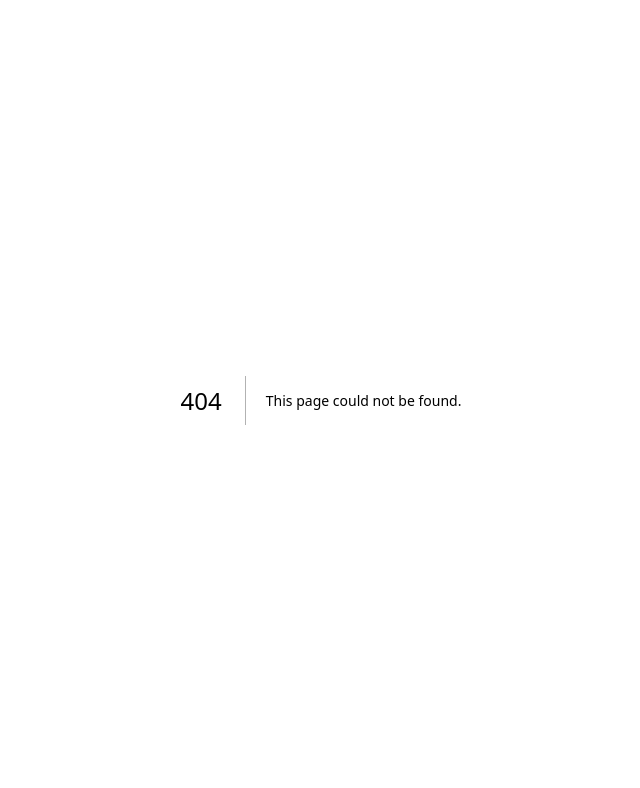
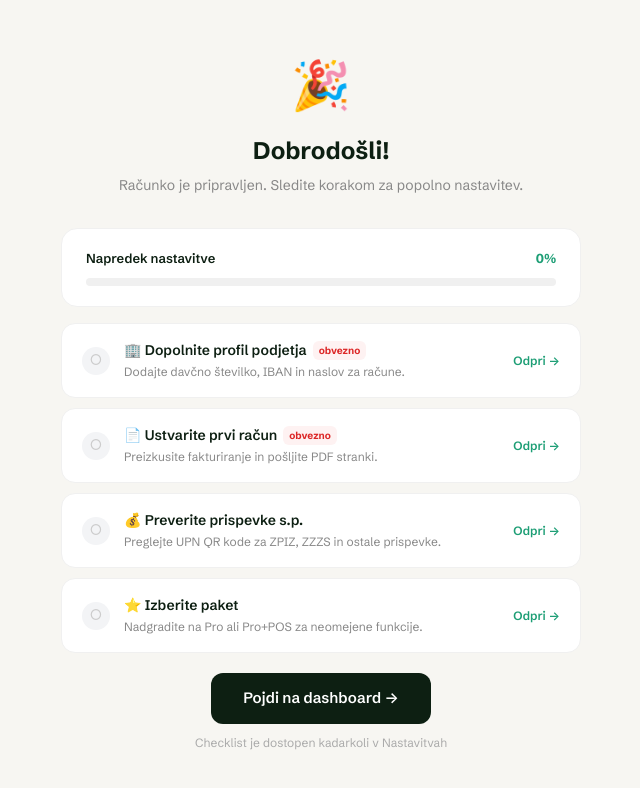
Before and after one commit to mahnicnik/knjigovodja, a Next.js app in the folder apps/web/: page /dobrodosli in a window 1280 px wide. Before the commit this address had no page. Shown: the top 788 px of the page, without its empty margins (319-959 px from the left). Built offline with nearby package versions, Linux system fonts and the light colour scheme; no server answers.

Commit message:
feat: onboarding priporočilo paketa + dobrodošli checklist

```diff
--- /dev/null
+++ b/apps/web/app/dobrodosli/page.tsx
@@ -0,0 +1,164 @@
+'use client'
+import { useEffect, useState } from 'react'
+import { createClient } from '@/lib/supabase'
+import { useRouter } from 'next/navigation'
+import Link from 'next/link'
+
+const CHECKLIST = [
+  {
+    id: 'profil',
+    icon: '🏢',
+    title: 'Dopolnite profil podjetja',
+    desc: 'Dodajte davčno številko, IBAN in naslov za račune.',
+    href: '/nastavitve',
+    required: true,
+  },
+  {
+    id: 'racun',
+    icon: '📄',
+    title: 'Ustvarite prvi račun',
+    desc: 'Preizkusite fakturiranje in pošljite PDF stranki.',
+    href: '/invoices/new',
+    required: true,
+  },
+  {
+    id: 'prispevki',
+    icon: '💰',
+    title: 'Preverite prispevke s.p.',
+    desc: 'Preglejte UPN QR kode za ZPIZ, ZZZS in ostale prispevke.',
+    href: '/prispevki',
+    required: false,
+  },
+  {
+    id: 'narocnina',
+    icon: '⭐',
+    title: 'Izberite paket',
+    desc: 'Nadgradite na Pro ali Pro+POS za neomejene funkcije.',
+    href: '/nastavitve#narocnina',
+    required: false,
+  },
+  {
+    id: 'blagajna',
+    icon: '🖥️',
+    title: 'Nastavite davčno blagajno',
+    desc: 'Naložite FURS certifikat za fiskalizacijo računov.',
+    href: '/nastavitve/blagajna',
+    required: false,
+  },
+]
+
+export default function DobrodosliPage() {
+  const [done, setDone] = useState<string[]>([])
+  const [org, setOrg] = useState<any>(null)
+  const router = useRouter()
+  const supabase = createClient()
+
+  useEffect(() => {
+    async function load() {
+      const { data: { user } } = await supabase.auth.getUser()
+      if (!user) return
+      const { data: member } = await supabase
+        .from('org_members').select('organizations(*)')
+        .eq('user_id', user.id).maybeSingle()
+      if (member) setOrg((member as any).organizations)
+
+      // Naloži shranjene done items
+      const saved = localStorage.getItem('rk_onboarding_done')
+      if (saved) setDone(JSON.parse(saved))
+    }
+    load()
+  }, [])
+
+  function toggleDone(id: string) {
+    const next = done.includes(id) ? done.filter(d => d !== id) : [...done, id]
+    setDone(next)
+    localStorage.setItem('rk_onboarding_done', JSON.stringify(next))
+  }
+
+  const progress = Math.round((done.length / CHECKLIST.length) * 100)
+  const isProPos = org?.subscription_status === 'pro_pos'
+  const isPro = org?.subscription_status === 'pro' || isProPos
+
+  return (
+    <div style={{ minHeight: '100vh', background: '#F7F6F2', display: 'flex', alignItems: 'center', justifyContent: 'center', padding: '24px 16px' }}>
+      <div style={{ width: '100%', maxWidth: 520 }}>
+
+        {/* Header */}
+        <div style={{ textAlign: 'center', marginBottom: 32 }}>
+          <div style={{ fontSize: 48, marginBottom: 12 }}>🎉</div>
+          <div style={{ fontSize: 24, fontWeight: 700, color: '#0D1F12', marginBottom: 6 }}>
+            Dobrodošli{org?.name ? `, ${org.name}` : ''}!
+          </div>
+          <div style={{ fontSize: 14, color: '#888' }}>
+            Računko je pripravljen. Sledite korakom za popolno nastavitev.
+          </div>
+        </div>
+
+        {/* Progress */}
+        <div style={{ background: '#fff', borderRadius: 16, border: '1px solid #f0f0f0', padding: '20px 24px', marginBottom: 16 }}>
+          <div style={{ display: 'flex', justifyContent: 'space-between', alignItems: 'center', marginBottom: 10 }}>
+            <div style={{ fontSize: 13, fontWeight: 600, color: '#0D1F12' }}>Napredek nastavitve</div>
+            <div style={{ fontSize: 13, fontWeight: 700, color: '#1D9E75' }}>{progress}%</div>
+          </div>
+          <div style={{ height: 8, background: '#f0f0f0', borderRadius: 4, overflow: 'hidden' }}>
+            <div style={{ height: '100%', width: `${progress}%`, background: '#1D9E75', borderRadius: 4, transition: 'width 0.4s' }} />
+          </div>
+        </div>
+
+        {/* Checklist */}
+        <div style={{ display: 'flex', flexDirection: 'column', gap: 10, marginBottom: 20 }}>
+          {CHECKLIST.map(item => {
+            const isDone = done.includes(item.id)
+            // Skrij blagajna če ni Pro
+            if (item.id === 'blagajna' && !isPro) return null
+            return (
+              <div key={item.id} style={{
+                background: '#fff', borderRadius: 14,
+                border: `1px solid ${isDone ? '#bbf7d0' : '#f0f0f0'}`,
+                padding: '16px 20px',
+                display: 'flex', alignItems: 'center', gap: 14,
+                opacity: isDone ? 0.7 : 1,
+                transition: 'all 0.2s',
+              }}>
+                <button
+                  onClick={() => toggleDone(item.id)}
+                  style={{
+                    width: 28, height: 28, borderRadius: '50%', border: 'none', flexShrink: 0,
+                    background: isDone ? '#1D9E75' : '#f3f4f6', color: isDone ? '#fff' : '#ccc',
+                    cursor: 'pointer', fontSize: 14, display: 'grid', placeItems: 'center',
+                  }}
+                >
+                  {isDone ? '✓' : '○'}
+                </button>
+                <div style={{ flex: 1 }}>
+                  <div style={{ fontSize: 14, fontWeight: 600, color: '#0D1F12', marginBottom: 2, display: 'flex', alignItems: 'center', gap: 6 }}>
+                    {item.icon} {item.title}
+                    {item.required && <span style={{ fontSize: 10, background: '#fef2f2', color: '#dc2626', padding: '2px 6px', borderRadius: 6, fontWeight: 700 }}>obvezno</span>}
+                  </div>
+                  <div style={{ fontSize: 12, color: '#888' }}>{item.desc}</div>
+                </div>
+                <Link href={item.href} style={{ fontSize: 12, color: '#1D9E75', fontWeight: 600, textDecoration: 'none', whiteSpace: 'nowrap' }}>
+                  Odpri →
+                </Link>
+              </div>
+            )
+          })}
+        </div>
+
+        {/* CTA */}
+        <div style={{ textAlign: 'center' }}>
+          <Link href="/dashboard" style={{
+            background: '#0D1F12', color: '#fff', padding: '14px 32px',
+            borderRadius: 12, fontWeight: 600, fontSize: 15, textDecoration: 'none',
+            display: 'inline-block',
+          }}>
+            Pojdi na dashboard →
+          </Link>
+          <div style={{ fontSize: 12, color: '#aaa', marginTop: 10 }}>
+            Checklist je dostopen kadarkoli v Nastavitvah
+          </div>
+        </div>
+      </div>
+    </div>
+  )
+}
--- a/apps/web/app/onboarding/page.tsx
+++ b/apps/web/app/onboarding/page.tsx
@@ -131,6 +131,20 @@ function computeQuickActions(answers: Answers): string[] {
   return qa.slice(0, 6)
 }
 
+function recommendPlan(answers: Answers): { plan: 'pro' | 'pro_pos', reason: string } {
+  const dejavnost = (answers.dejavnost as string[]) || []
+  const needsPos = dejavnost.includes('gostinstvo') || dejavnost.includes('blago')
+  const hasFitness = dejavnost.includes('storitve') && answers.tip === 'sp'
+
+  if (needsPos) {
+    return { plan: 'pro_pos', reason: 'Gostinstvo in prodaja blaga zahtevata POS blagajno.' }
+  }
+  if (answers.extras && (answers.extras as string[]).includes('blagajna')) {
+    return { plan: 'pro_pos', reason: 'Izbrali ste POS blagajno.' }
+  }
+  return { plan: 'pro', reason: 'Za vaše poslovanje zadostuje Pro paket.' }
+}
+
 export default function OnboardingPage() {
   const router = useRouter()
   const supabase = createClient()
@@ -255,7 +269,7 @@ export default function OnboardingPage() {
         active_modules: 18 - computeHiddenNav(finalAnswers).length,
       })
 
-      router.push('/dashboard')
+      router.push('/dobrodosli')
 
     } catch (e: any) {
       setError(`Nepričakovana napaka: ${e.message}`)
@@ -421,6 +435,20 @@ export default function OnboardingPage() {
                   </div>
                 )}
 
+                {(() => {
+                  const rec = recommendPlan(finalAnswers)
+                  const isPos = rec.plan === 'pro_pos'
+                  return (
+                    <div style={{ background: '#f0fdf4', border: '1px solid #bbf7d0', borderRadius: '12px', padding: '16px', marginBottom: '16px' }}>
+                      <div style={{ fontSize: '12px', fontWeight: '700', color: '#15803d', marginBottom: '4px' }}>
+                        💡 Priporočeni paket: {isPos ? 'Pro + POS (€24.99/mes)' : 'Pro (€9.99/mes)'}
+                      </div>
+                      <div style={{ fontSize: '12px', color: '#166534' }}>{rec.reason}</div>
+                      <div style={{ fontSize: '11px', color: '#4ade80', marginTop: '6px' }}>Paket izberete po registraciji v Nastavitvah.</div>
+                    </div>
+                  )
+                })()}
+
                 <div style={{ display: 'flex', justifyContent: 'space-between' }}>
                   <button onClick={() => setStep(visibleSteps.length - 1)} style={{
                     background: 'none', border: '0.5px solid rgba(0,0,0,0.12)', borderRadius: '8px',
```
